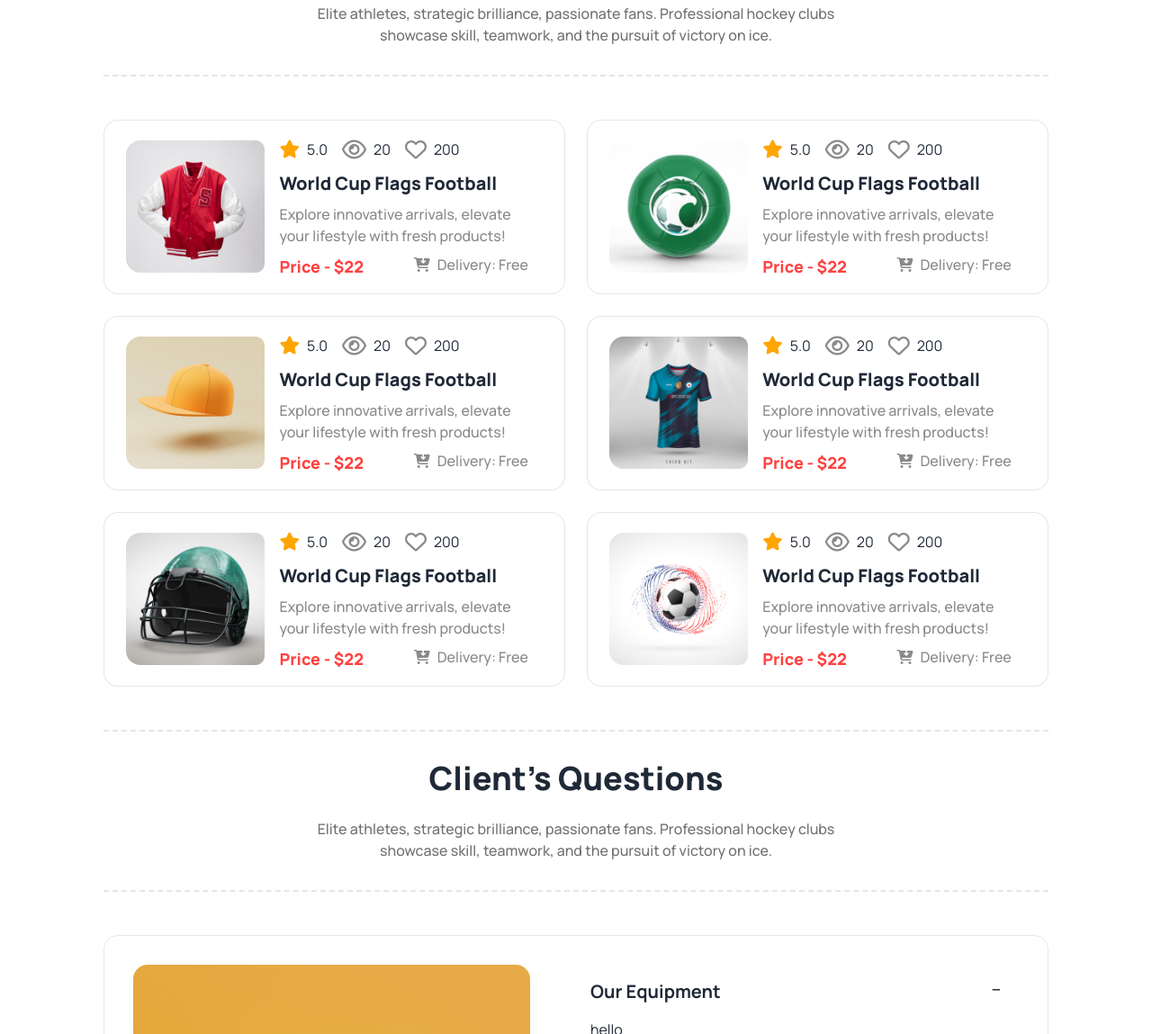
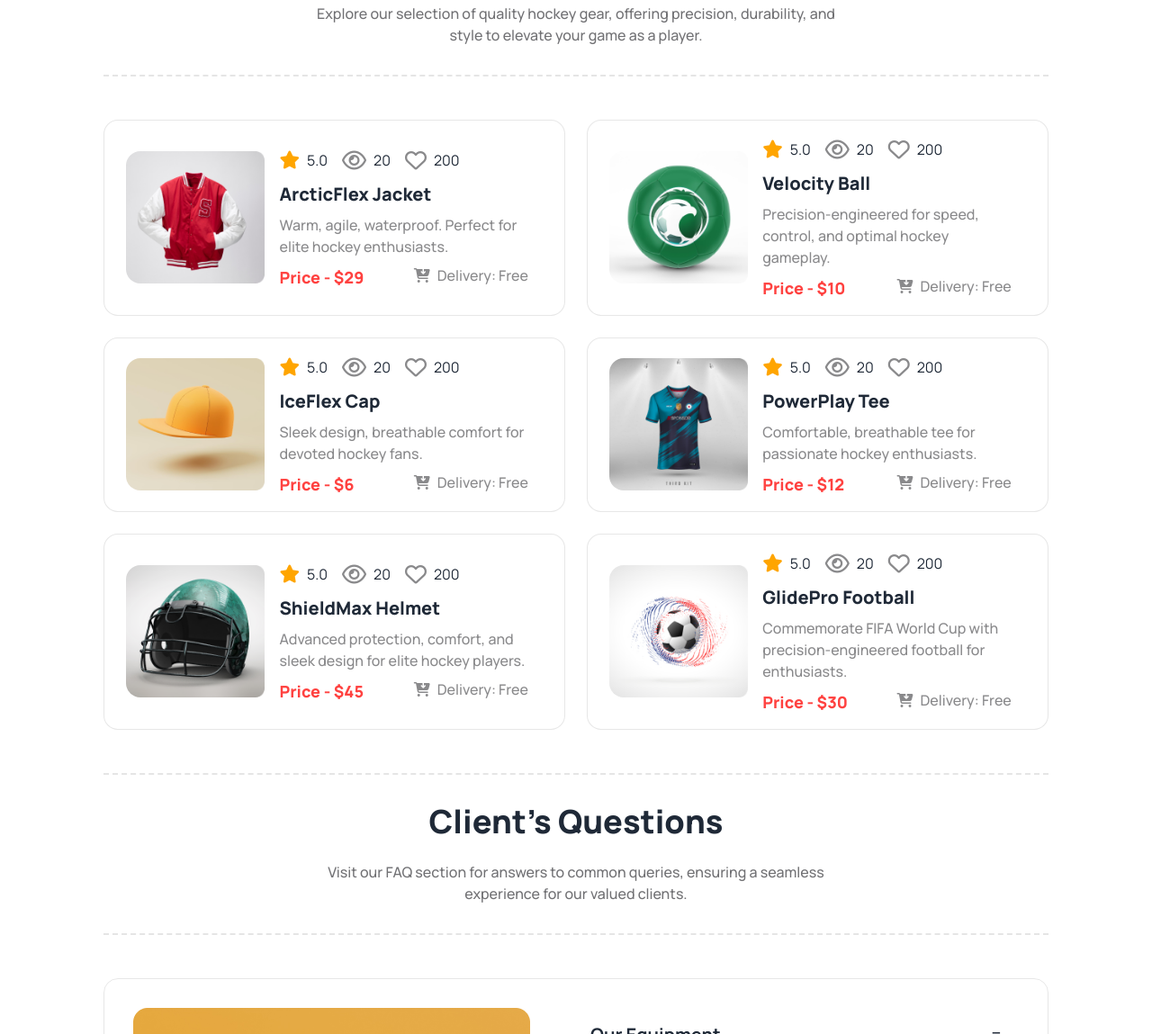
Before and after one commit to rafiul-razib/hockey-heroes, a plain HTML site: page index.html in a window 1280 px wide. Shown: the part 2539-3688 px from the top of the page at 90% size. Drawn offline with nearby package versions, Linux system fonts and the light colour scheme.

Commit message:
all description updated

```diff
--- a/index.html
+++ b/index.html
@@ -128,17 +128,17 @@
             <div class="h-full w-[250px] flex flex-col text-center items-center mx-auto">
                 <div class="radial-progress rotate-[130deg] text-[#49D293] mb-6" style="--value:95; --size:12rem; --thickness: 1rem;" role="progressbar"><span class="-rotate-[130deg]">95%</span></div>
                 <h4 class="text-xl font-semibold mb-4">Experienced Coach</h4>
-                <p class="text-base font-normal text-[#131318] opacity-60">Large and calm environment for your prayer. You will not miss your mental calmness while playing </p>
+                <p class="text-base font-normal text-[#131318] opacity-60">We have experienced hockey coach, adept at skill refinement, guides athletes to excellence. </p>
             </div>
             <div class="h-full w-[250px] flex flex-col text-center items-center mx-auto">
                 <div class="radial-progress rotate-[130deg] text-[#FFB546] mb-6" style="--value:90; --size:12rem; --thickness: 1rem;" role="progressbar"><span class="-rotate-[130deg]">90%</span></div>
                 <h4 class="text-xl font-semibold mb-4">Senior Player</h4>
-                <p class="text-base font-normal text-[#131318] opacity-60">Large and calm environment for your prayer. You will not miss your mental calmness while playing </p>
+                <p class="text-base font-normal text-[#131318] opacity-60">Our Senior hockey players are a legacy of skill, leadership, and dedication</p>
             </div>
             <div class="h-full w-[250px] flex flex-col text-center items-center mx-auto">
                 <div class="radial-progress rotate-[130deg] text-[#4C8DF1] mb-6" style="--value:80; --size:12rem; --thickness: 1rem;" role="progressbar"><span class="-rotate-[130deg]">80%</span></div>
                 <h4 class="text-xl font-semibold mb-4">Training Ground</h4>
-                <p class="text-base font-normal text-[#131318] opacity-60">Large and calm environment for your prayer. You will not miss your mental calmness while playing </p>
+                <p class="text-base font-normal text-[#131318] opacity-60">Our Hockey club's training ground is where champions are forged, skills perfected</p>
             </div>
         </div>
     </section>
@@ -148,7 +148,7 @@
     <section class="max-w-[90%] lg:max-w-[82%] mx-auto">
       <div class="text-center border-dashed border-neutral-200 border-y-2 p-6 lg:p-8">
         <h2 class="text-xl lg:text-4xl font-extrabold">Programme Section</h2>
-        <p class="text-sm lg:text-base font-medium text-[#131318] opacity-60 max-w-[607px] mx-auto mt-6">Elite athletes, strategic brilliance, passionate fans. Professional hockey clubs showcase skill, teamwork, and the pursuit of victory on ice.</p>
+        <p class="text-sm lg:text-base font-medium text-[#131318] opacity-60 max-w-[607px] mx-auto mt-6">Our club's training program fosters excellence, teamwork, and a relentless pursuit of victory on the ice.</p>
     </div>
 
     <div class="image-grid-container my-12">
@@ -183,7 +183,7 @@
     <section class="max-w-[90%] lg:max-w-[82%] mx-auto">
       <div class="text-center border-dashed border-neutral-200 border-y-2 p-6 lg:p-8">
         <h2 class="text-xl lg:text-4xl font-extrabold">Our New Products</h2>
-        <p class="text-sm lg:text-base font-medium text-[#131318] opacity-60 max-w-[607px] mx-auto mt-6">Elite athletes, strategic brilliance, passionate fans. Professional hockey clubs showcase skill, teamwork, and the pursuit of victory on ice.</p>
+        <p class="text-sm lg:text-base font-medium text-[#131318] opacity-60 max-w-[607px] mx-auto mt-6">Explore our selection of quality hockey gear, offering precision, durability, and style to elevate your game as a player.</p>
     </div>
 
     <div class="product-card-container my-12 grid grid-cols-1 lg:grid-cols-2 gap-6">
@@ -207,10 +207,10 @@
               <p>200</p>
             </div>
           </div>
-          <h2 class="card-title text-xl font-extrabold">World Cup Flags Football</h2>
-          <p class="text-base font-medium text-[#13131880]">Explore innovative arrivals, elevate your lifestyle with fresh products!</p>
+          <h2 class="card-title text-xl font-extrabold">ArcticFlex Jacket</h2>
+          <p class="text-base font-medium text-[#13131880]"> Warm, agile, waterproof. Perfect for elite hockey enthusiasts.</p>
           <div class="card-actions justify-between">
-            <h4 class="text-lg font-extrabold text-[#FF4240]">Price - $22</h4>
+            <h4 class="text-lg font-extrabold text-[#FF4240]">Price - $29</h4>
             <div class="delivery flex justify-between items-center gap-2">
               <i class="fa-solid fa-cart-arrow-down text-[#13131880]"></i>
               <p class="text-base font-medium text-[#13131880]">Delivery: Free</p>
@@ -238,10 +238,10 @@
               <p>200</p>
             </div>
           </div>
-          <h2 class="card-title text-xl font-extrabold">World Cup Flags Football</h2>
-          <p class="text-base font-medium text-[#13131880]">Explore innovative arrivals, elevate your lifestyle with fresh products!</p>
+          <h2 class="card-title text-xl font-extrabold">Velocity Ball</h2>
+          <p class="text-base font-medium text-[#13131880]">Precision-engineered for speed, control, and optimal hockey gameplay.</p>
           <div class="card-actions justify-between">
-            <h4 class="text-lg font-extrabold text-[#FF4240]">Price - $22</h4>
+            <h4 class="text-lg font-extrabold text-[#FF4240]">Price - $10</h4>
             <div class="delivery flex justify-between items-center gap-2">
               <i class="fa-solid fa-cart-arrow-down text-[#13131880]"></i>
               <p class="text-base font-medium text-[#13131880]">Delivery: Free</p>
@@ -269,10 +269,10 @@
               <p>200</p>
             </div>
           </div>
-          <h2 class="card-title text-xl font-extrabold">World Cup Flags Football</h2>
-          <p class="text-base font-medium text-[#13131880]">Explore innovative arrivals, elevate your lifestyle with fresh products!</p>
+          <h2 class="card-title text-xl font-extrabold">IceFlex Cap</h2>
+          <p class="text-base font-medium text-[#13131880]">Sleek design, breathable comfort for devoted hockey fans.</p>
           <div class="card-actions justify-between">
-            <h4 class="text-lg font-extrabold text-[#FF4240]">Price - $22</h4>
+            <h4 class="text-lg font-extrabold text-[#FF4240]">Price - $6</h4>
             <div class="delivery flex justify-between items-center gap-2">
               <i class="fa-solid fa-cart-arrow-down text-[#13131880]"></i>
               <p class="text-base font-medium text-[#13131880]">Delivery: Free</p>
@@ -300,10 +300,10 @@
               <p>200</p>
             </div>
           </div>
-          <h2 class="card-title text-xl font-extrabold">World Cup Flags Football</h2>
-          <p class="text-base font-medium text-[#13131880]">Explore innovative arrivals, elevate your lifestyle with fresh products!</p>
+          <h2 class="card-title text-xl font-extrabold">PowerPlay Tee</h2>
+          <p class="text-base font-medium text-[#13131880]">Comfortable, breathable tee for passionate hockey enthusiasts.</p>
           <div class="card-actions justify-between">
-            <h4 class="text-lg font-extrabold text-[#FF4240]">Price - $22</h4>
+            <h4 class="text-lg font-extrabold text-[#FF4240]">Price - $12</h4>
             <div class="delivery flex justify-between items-center gap-2">
               <i class="fa-solid fa-cart-arrow-down text-[#13131880]"></i>
               <p class="text-base font-medium text-[#13131880]">Delivery: Free</p>
@@ -331,10 +331,10 @@
               <p>200</p>
             </div>
           </div>
-          <h2 class="card-title text-xl font-extrabold">World Cup Flags Football</h2>
-          <p class="text-base font-medium text-[#13131880]">Explore innovative arrivals, elevate your lifestyle with fresh products!</p>
+          <h2 class="card-title text-xl font-extrabold">ShieldMax Helmet</h2>
+          <p class="text-base font-medium text-[#13131880]">Advanced protection, comfort, and sleek design for elite hockey players.</p>
           <div class="card-actions justify-between">
-            <h4 class="text-lg font-extrabold text-[#FF4240]">Price - $22</h4>
+            <h4 class="text-lg font-extrabold text-[#FF4240]">Price - $45</h4>
             <div class="delivery flex justify-between items-center gap-2">
               <i class="fa-solid fa-cart-arrow-down text-[#13131880]"></i>
               <p class="text-base font-medium text-[#13131880]">Delivery: Free</p>
@@ -362,10 +362,10 @@
               <p>200</p>
             </div>
           </div>
-          <h2 class="card-title text-xl font-extrabold">World Cup Flags Football</h2>
-          <p class="text-base font-medium text-[#13131880]">Explore innovative arrivals, elevate your lifestyle with fresh products!</p>
+          <h2 class="card-title text-xl font-extrabold">GlidePro Football</h2>
+          <p class="text-base font-medium text-[#13131880]">Commemorate FIFA World Cup with precision-engineered football for enthusiasts.</p>
           <div class="card-actions justify-between">
-            <h4 class="text-lg font-extrabold text-[#FF4240]">Price - $22</h4>
+            <h4 class="text-lg font-extrabold text-[#FF4240]">Price - $30</h4>
             <div class="delivery flex justify-between items-center gap-2">
               <i class="fa-solid fa-cart-arrow-down text-[#13131880]"></i>
               <p class="text-base font-medium text-[#13131880]">Delivery: Free</p>
@@ -381,7 +381,7 @@
     <section class="max-w-[90%] lg:max-w-[82%] mx-auto">
       <div class="text-center border-dashed border-neutral-200 border-y-2 p-6 lg:p-8">
         <h2 class="text-xl lg:text-4xl font-extrabold">Client's Questions</h2>
-        <p class="text-sm lg:text-base font-medium text-[#131318] opacity-60 max-w-[607px] mx-auto mt-6">Elite athletes, strategic brilliance, passionate fans. Professional hockey clubs showcase skill, teamwork, and the pursuit of victory on ice.</p>
+        <p class="text-sm lg:text-base font-medium text-[#131318] opacity-60 max-w-[607px] mx-auto mt-6">Visit our FAQ section for answers to common queries, ensuring a seamless experience for our valued clients.</p>
       </div>
 
       <div class="faq-container flex flex-col lg:flex-row my-12 border-[1px] border-[#1313181a] rounded-2xl p-8">
@@ -396,7 +396,7 @@
               <h3 class="text-xl font-bold">Our Equipment</h3>
             </div>
             <div class="collapse-content">
-              <p>hello</p>
+              <p>Elevate your skills with our cutting-edge hockey training equipment, meticulously designed to enhance performance and foster player development.</p>
             </div>
           </div>
           <div class="collapse collapse-plus  border-b-[1px] border-[#1313181a] rounded-none">
@@ -405,7 +405,7 @@
               <h3 class="text-xl font-bold">Hockey Training</h3>
             </div>
             <div class="collapse-content">
-              <p>hello</p>
+              <p>Experience intensive hockey training that transforms players, building skill, teamwork, and resilience on the path to victory.</p>
             </div>
           </div>
           <div class="collapse collapse-plus border-b-[1px] border-[#1313181a] rounded-none">
@@ -414,7 +414,7 @@
               <h3 class="text-xl font-bold">Private Lessons</h3>
             </div>
             <div class="collapse-content">
-              <p>hello</p>
+              <p>Refine your skills with personalized private lessons, tailored by expert coaches to elevate your hockey game to new heights.</p>
             </div>
           </div>
           <div class="collapse collapse-plus border-b-[1px] border-[#1313181a] rounded-none">
@@ -423,7 +423,7 @@
               <h3 class="text-xl font-bold">Ski Touring</h3>
             </div>
             <div class="collapse-content">
-              <p>hello</p>
+              <p>Embark on thrilling ski touring adventures with our hockey club, where icy landscapes meet the excitement of the game.</p>
             </div>
           </div>
           <div class="collapse collapse-plus border-b-[1px] border-[#1313181a] rounded-none">
@@ -432,7 +432,7 @@
               <h3 class="text-xl font-bold">Booking</h3>
             </div>
             <div class="collapse-content">
-              <p>hello</p>
+              <p>Seamless training bookings at our hockey club ensure convenient access to expert coaching, fostering skill development and player success.</p>
             </div>
           </div>
           <div class="collapse collapse-plus border-b-[1px] border-[#1313181a] rounded-none">
@@ -441,7 +441,7 @@
               <h3 class="text-xl font-bold">Pricing</h3>
             </div>
             <div class="collapse-content">
-              <p>Lorem ipsum dolor sit amet consectetur adipisicing elit. Delectus debitis consequatur, minima quos deserunt autem inventore illo corporis similique obcaecati. Totam itaque perspiciatis, doloremque vero officia facere a molestias minus?</p>
+              <p>Discover affordable membership pricing at our hockey club, providing exclusive access to top-notch facilities, coaching, and competitive opportunities.</p>
             </div>
           </div>
 
@@ -455,7 +455,7 @@
     <section class="max-w-[90%] lg:max-w-[82%] mx-auto">
       <div class="text-center border-dashed border-neutral-200 border-y-2 p-6 lg:p-8">
         <h2 class="text-xl lg:text-4xl font-extrabold">Get In Touch</h2>
-        <p class="text-sm lg:text-base font-medium text-[#131318] opacity-60 max-w-[607px] mx-auto mt-6">Elite athletes, strategic brilliance, passionate fans. Professional hockey clubs showcase skill, teamwork, and the pursuit of victory on ice.</p>
+        <p class="text-sm lg:text-base font-medium text-[#131318] opacity-60 max-w-[607px] mx-auto mt-6">Connect with our esteemed hockey club for inquiries, membership details, and exciting opportunities through our accessible communication channels.</p>
       </div>
 
       <div class="contact-grid my-12 grid grid-cols-1 lg:grid-cols-3 gap-6">
@@ -517,7 +517,7 @@
     <footer class="footer bg-[#131318] text-white grid grid-cols-2 lg:grid-cols-5 gap-10 lg:gap-40 p-10 lg:p-32">
       <nav class="space-y-2 col-span-2 text-center lg:text-start">
         <header class="text-3xl font-extrabold text-white mx-auto lg:mx-0">Get In Touch</header>
-        <p class="text-base font-medium text-[#ffffffcc]">Lorem ipsum, dolor sit amet consectetur adipisicing elit. Ullam eaque velit laboriosam in minus hic quasi unde? Accusamus, eos culpa.</p>
+        <p class="text-base font-medium text-[#ffffffcc]">Reach out to our prestigious hockey club effortlessly for information, membership inquiries, and exciting prospects via our accessible contact options.</p>
         <div class="mail flex justify-start items-center gap-4 mx-auto lg:mx-0">
           <i class="fa-regular fa-envelope text-2xl text-red-600"></i>
           <p class="text-base font-medium text-[#ffffffcc]">rafiul.razib@gmail.com</p>
```
